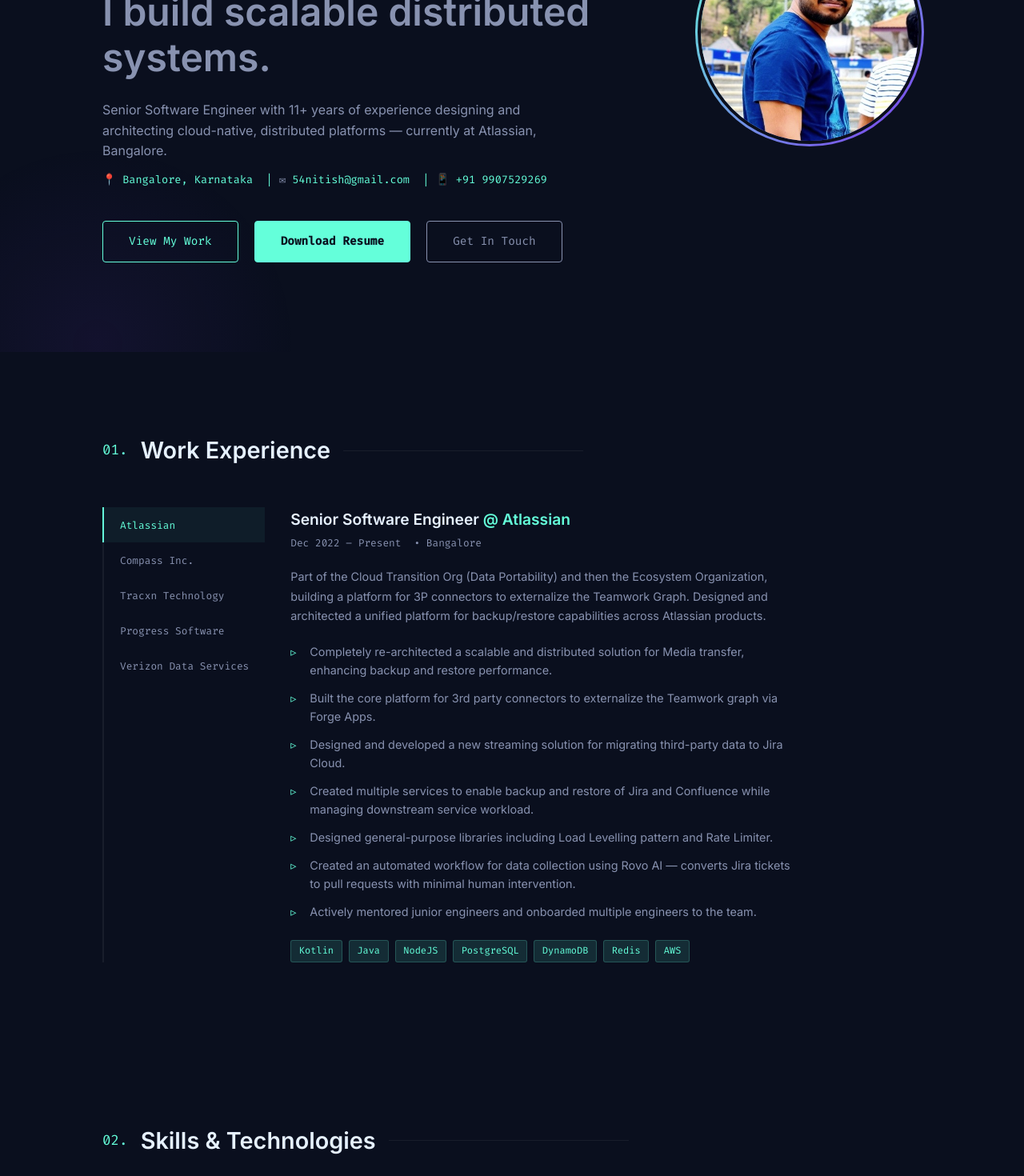
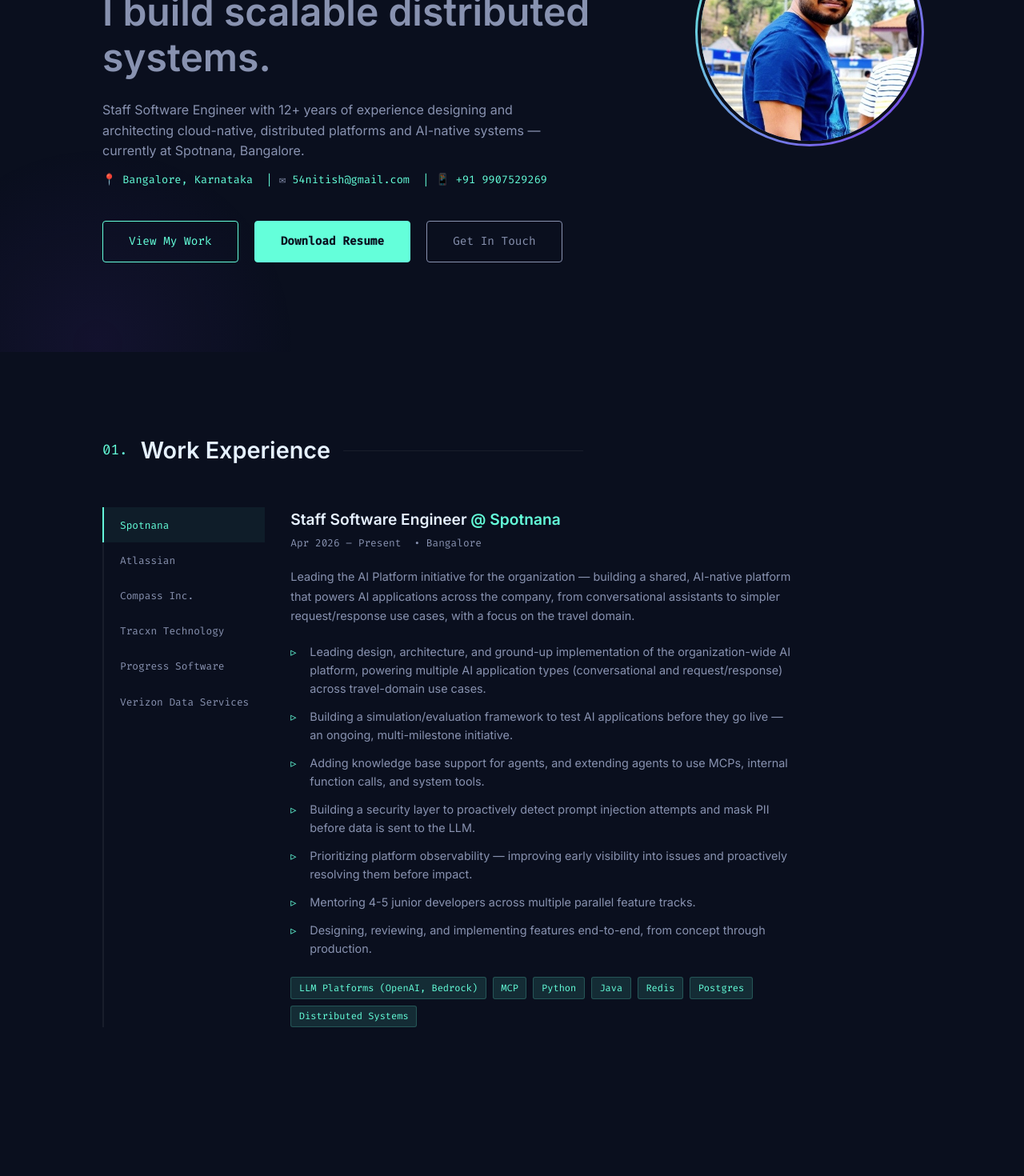
Before and after one commit to nitish54/nitish54.github.io, a React (Create React App) app: page / in a window 1280 px wide. Shown: the part 360-1830 px from the top of the page at 80% size. Built offline with nearby package versions, Linux system fonts and the light colour scheme.

Commit message:
updates portfolio

```diff
--- a/public/index.html
+++ b/public/index.html
@@ -6,13 +6,13 @@
     <link rel="apple-touch-icon" href="%PUBLIC_URL%/images/profile.jpg" />
     <meta name="viewport" content="width=device-width, initial-scale=1" />
     <meta name="theme-color" content="#0a0f1e" />
-    <meta name="description" content="Nitish Kumar Sinha – Senior Software Engineer with 11+ years of experience in distributed systems, cloud platforms, and backend engineering." />
-    <meta property="og:title" content="Nitish Kumar Sinha | Senior Software Engineer" />
-    <meta property="og:description" content="11+ years building scalable distributed systems at Atlassian, Compass, Tracxn, and more." />
+    <meta name="description" content="Nitish Kumar Sinha – Staff Software Engineer with 12+ years of experience in distributed systems, cloud platforms, AI platforms, and backend engineering." />
+    <meta property="og:title" content="Nitish Kumar Sinha | Staff Software Engineer" />
+    <meta property="og:description" content="12+ years building scalable distributed systems and AI platforms at Spotnana, Atlassian, Compass, Tracxn, and more." />
     <link rel="preconnect" href="https://fonts.googleapis.com" />
     <link rel="preconnect" href="https://fonts.gstatic.com" crossorigin />
     <link href="https://fonts.googleapis.com/css2?family=Inter:wght@300;400;500;600;700&family=Fira+Code:wght@400;500&display=swap" rel="stylesheet" />
-    <title>Nitish Kumar Sinha | Senior Software Engineer</title>
+    <title>Nitish Kumar Sinha | Staff Software Engineer</title>
   </head>
   <body>
     <noscript>You need to enable JavaScript to run this app.</noscript>
--- a/src/components/Experience.jsx
+++ b/src/components/Experience.jsx
@@ -2,10 +2,29 @@
 
 const EXPERIENCE = [
   {
+    id: 'spotnana',
+    company: 'Spotnana',
+    role: 'Staff Software Engineer',
+    period: 'Apr 2026 – Present',
+    location: 'Bangalore',
+    description:
+      'Leading the AI Platform initiative for the organization — building a shared, AI-native platform that powers AI applications across the company, from conversational assistants to simpler request/response use cases, with a focus on the travel domain.',
+    bullets: [
+      'Leading design, architecture, and ground-up implementation of the organization-wide AI platform, powering multiple AI application types (conversational and request/response) across travel-domain use cases.',
+      'Building a simulation/evaluation framework to test AI applications before they go live — an ongoing, multi-milestone initiative.',
+      'Adding knowledge base support for agents, and extending agents to use MCPs, internal function calls, and system tools.',
+      'Building a security layer to proactively detect prompt injection attempts and mask PII before data is sent to the LLM.',
+      'Prioritizing platform observability — improving early visibility into issues and proactively resolving them before impact.',
+      'Mentoring 4-5 junior developers across multiple parallel feature tracks.',
+      'Designing, reviewing, and implementing features end-to-end, from concept through production.',
+    ],
+    tech: ['LLM Platforms (OpenAI, Bedrock)', 'MCP', 'Python', 'Java', 'Redis', 'Postgres', 'Distributed Systems'],
+  },
+  {
     id: 'atlassian',
     company: 'Atlassian',
     role: 'Senior Software Engineer',
-    period: 'Dec 2022 – Present',
+    period: 'Dec 2022 – Mar 2026',
     location: 'Bangalore',
     description:
       'Part of the Cloud Transition Org (Data Portability) and then the Ecosystem Organization, building a platform for 3P connectors to externalize the Teamwork Graph. Designed and architected a unified platform for backup/restore capabilities across Atlassian products.',
--- a/src/components/Hero.jsx
+++ b/src/components/Hero.jsx
@@ -11,8 +11,8 @@
         <h2 className="hero-title">I build scalable distributed systems.</h2>
 
         <p className="hero-tagline">
-          Senior Software Engineer with 11+ years of experience designing and architecting
-          cloud-native, distributed platforms — currently at Atlassian, Bangalore.
+          Staff Software Engineer with 12+ years of experience designing and architecting
+          cloud-native, distributed platforms and AI-native systems — currently at Spotnana, Bangalore.
         </p>
 
         <p className="hero-location">
--- a/src/components/Skills.jsx
+++ b/src/components/Skills.jsx
@@ -1,6 +1,10 @@
 import React from 'react';
 
 const SKILLS = [
+  {
+    category: 'AI / LLM Platforms',
+    tags: ['OpenAI', 'AWS Bedrock', 'MCP', 'Agents', 'Prompt Security', 'Evaluation Frameworks'],
+  },
   {
     category: 'Languages',
     tags: ['Java', 'Kotlin', 'Python', 'JavaScript (ES6)', 'Groovy', 'Node.js'],
```
Also changed, not shown: 1 other file (tests, documents, lock files or other folders).
